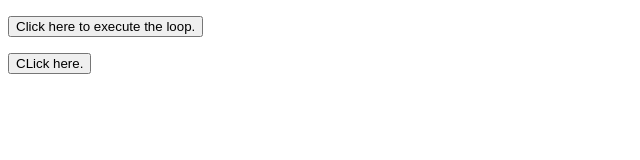
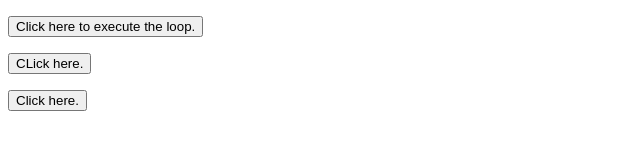
Before and after one commit to Cory-Grundy/JavaScript_Projects, a plain HTML site: page JavaScript_Projects/Basic_HTML_10.html in a window 1280 px wide. Shown: the whole page, without its empty margins (0-640 px from the left). Drawn offline with Linux system fonts and the light colour scheme.

Commit message:
Add files via upload
Added modified files for upload.

```diff
--- a/JavaScript_Projects/Basic_HTML_10.html
+++ b/JavaScript_Projects/Basic_HTML_10.html
@@ -10,5 +10,7 @@
     <button onclick="count_To_Ten()">Click here to execute the loop.</button>
     <p id="List_of_Instruments"></p>
     <button onclick="for_Loop()">CLick here.</button>
+    <p id="Cat"></p>
+    <button onclick="cat_pics()">Click here.</button>
 </body>
 </html>
--- a/JavaScript_Projects/JS/Basic_JavaScript_10.js
+++ b/JavaScript_Projects/JS/Basic_JavaScript_10.js
@@ -16,3 +16,11 @@ function for_Loop() {
     }
     document.getElementById("List_of_Instruments").innerHTML = Content
 }
+function cat_pics() {
+    var Cat_Picture = [];
+    Cat_Picture[0] = "purring";
+    Cat_Picture[1] = "sleeping";
+    Cat_Picture[2] = "playing";
+    Cat_Picture[3] = "eating";
+    document.getElementById("Cat").innerHTML = "In this picture, the cat is " + Cat_Picture[2] + ".";
+}
```
